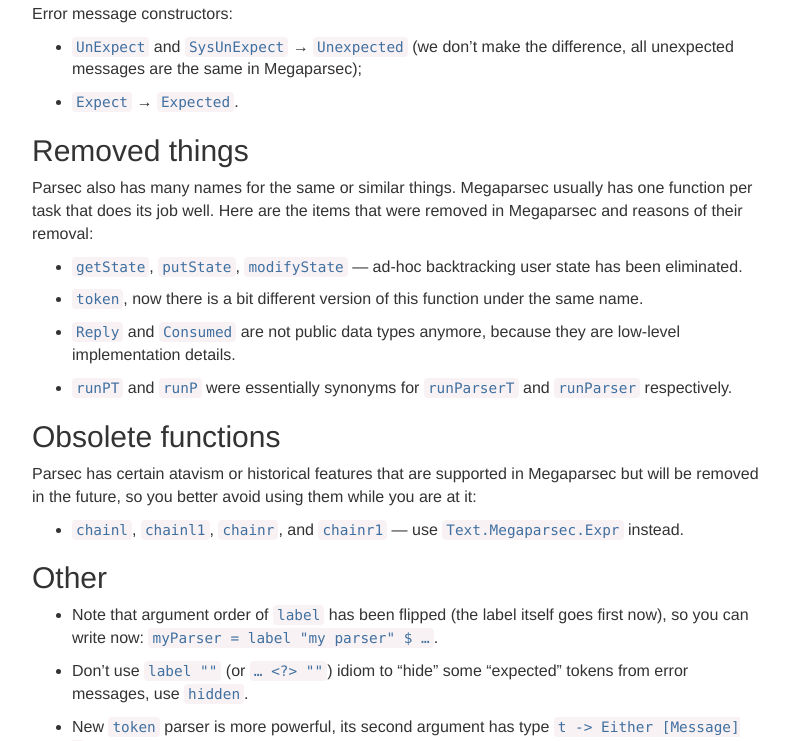
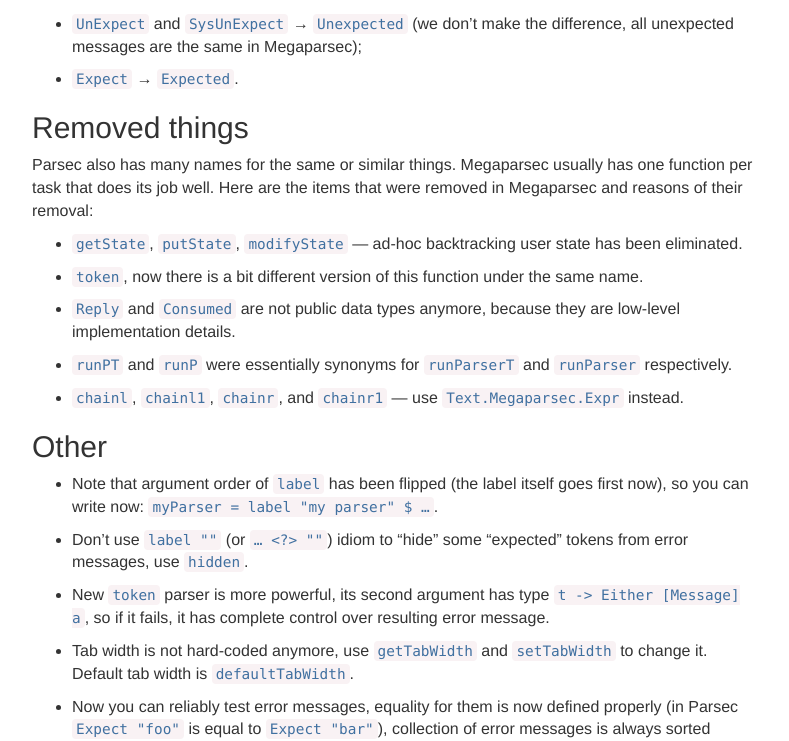
Before and after one commit to mrkkrp/megaparsec, a plain HTML site: page tutorials/switch-from-parsec-to-megaparsec.html in a window 1280 px wide. Shown: the part 1562-2303 px from the top of the page, without its empty margins (243-1032 px from the left). Drawn offline with nearby package versions, Linux system fonts and the light colour scheme.

Commit message:
auto-sync

```diff
--- a/tutorials/switch-from-parsec-to-megaparsec.html
+++ b/tutorials/switch-from-parsec-to-megaparsec.html
@@ -64,7 +64,6 @@
 <li><a href="#imports">Imports</a></li>
 <li><a href="#renamed-things">Renamed things</a></li>
 <li><a href="#removed-things">Removed things</a></li>
-<li><a href="#obsolete-functions">Obsolete functions</a></li>
 <li><a href="#other">Other</a></li>
 <li><a href="#character-parsing">Character parsing</a></li>
 <li><a href="#expression-parsing">Expression parsing</a></li>
@@ -124,11 +123,7 @@
 <li><p><code>token</code>, now there is a bit different version of this function under the same name.</p></li>
 <li><p><code>Reply</code> and <code>Consumed</code> are not public data types anymore, because they are low-level implementation details.</p></li>
 <li><p><code>runPT</code> and <code>runP</code> were essentially synonyms for <code>runParserT</code> and <code>runParser</code> respectively.</p></li>
-</ul>
-<h2 id="obsolete-functions">Obsolete functions</h2>
-<p>Parsec has certain atavism or historical features that are supported in Megaparsec but will be removed in the future, so you better avoid using them while you are at it:</p>
-<ul>
-<li><code>chainl</code>, <code>chainl1</code>, <code>chainr</code>, and <code>chainr1</code> — use <a href="https://hackage.haskell.org/package/megaparsec/docs/Text-Megaparsec-Expr.html"><code>Text.Megaparsec.Expr</code></a> instead.</li>
+<li><p><code>chainl</code>, <code>chainl1</code>, <code>chainr</code>, and <code>chainr1</code> — use <a href="https://hackage.haskell.org/package/megaparsec/docs/Text-Megaparsec-Expr.html"><code>Text.Megaparsec.Expr</code></a> instead.</p></li>
 </ul>
 <h2 id="other">Other</h2>
 <ul>
```
